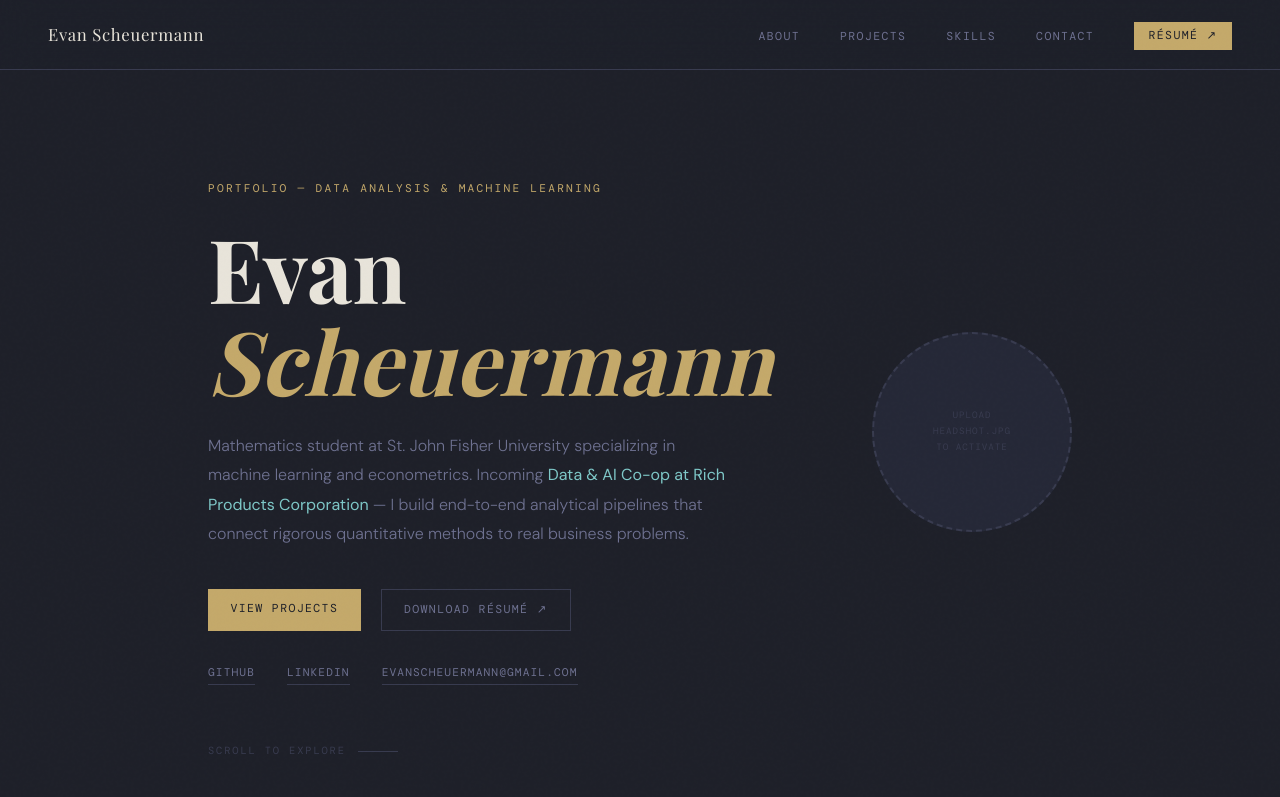
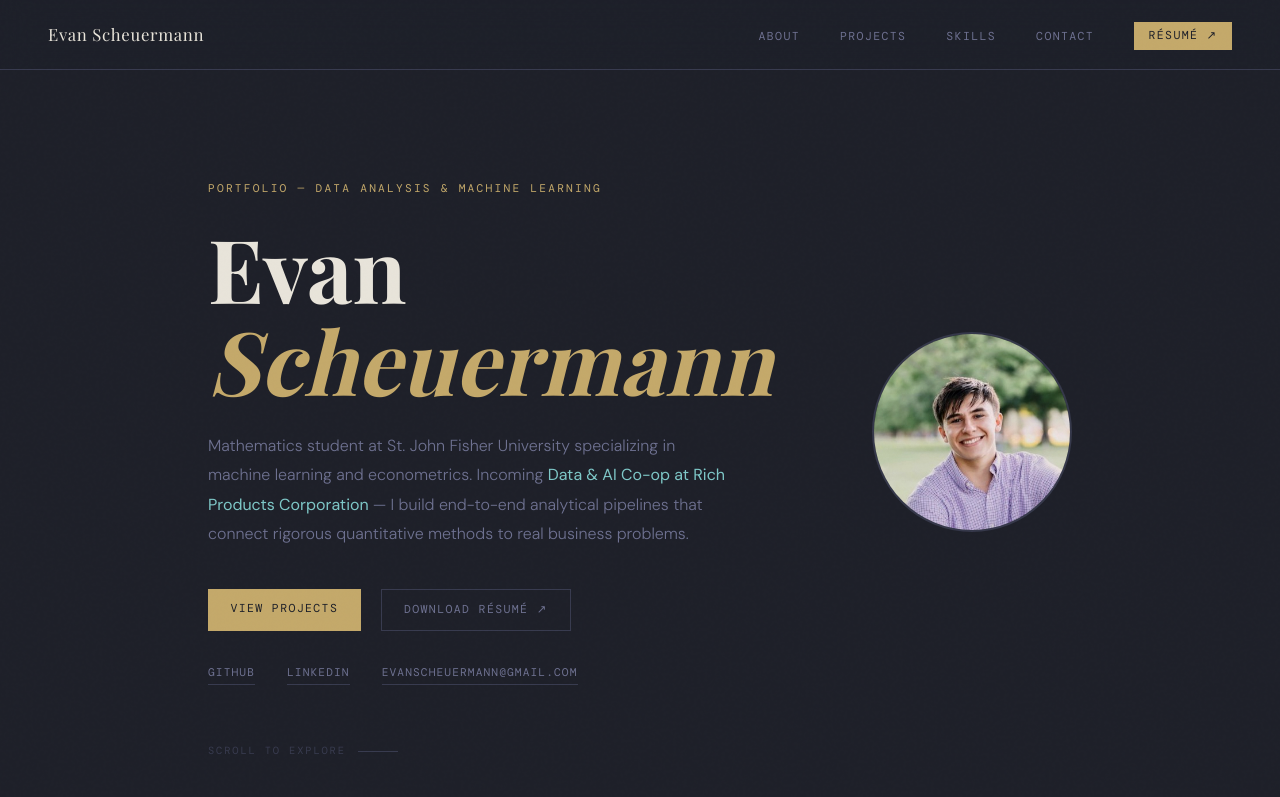
Before and after one commit to evan-scheuermann/evan-scheuermann.github.io, a plain HTML site: page index.html in a window 1280 px wide. Shown: the top 797 px of the page. Drawn offline with nearby package versions, Linux system fonts and the light colour scheme; a web font is replaced by a local one.

Commit message:
Update index.html

```diff
--- a/index.html
+++ b/index.html
@@ -620,12 +620,7 @@
         3. Delete the .photo-placeholder div below and uncomment the <img> tag
       -->
       <div class="hero-photo">
-        <!-- Once headshot.jpg is uploaded, delete the placeholder div and uncomment this:
         <img src="headshot.jpg" alt="Evan Scheuermann" />
-        -->
-        <div class="photo-placeholder">
-          <span>Upload<br>headshot.jpg<br>to activate</span>
-        </div>
       </div>
 
     </div>
```
